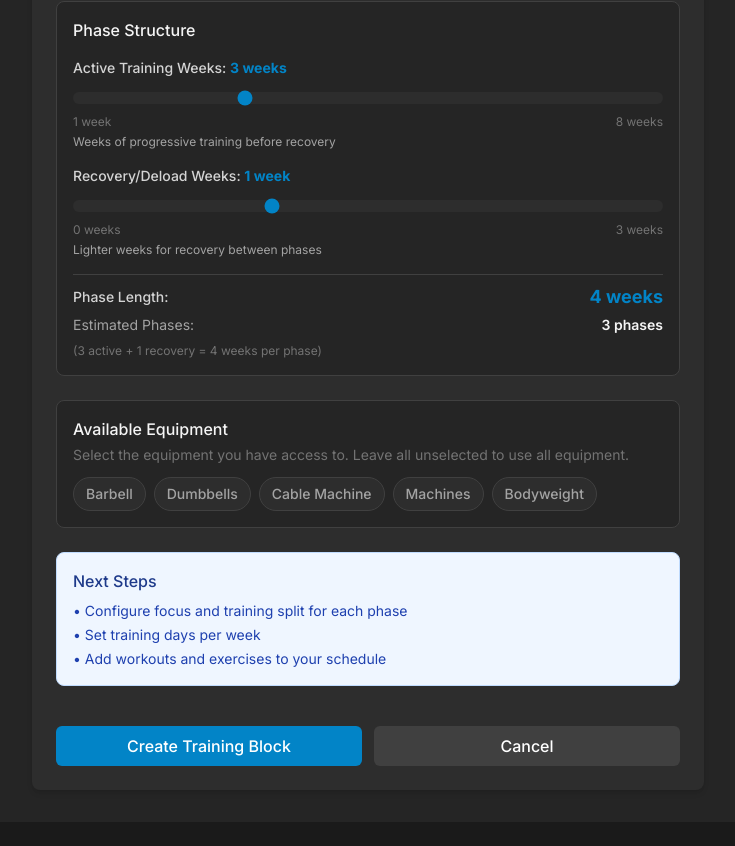
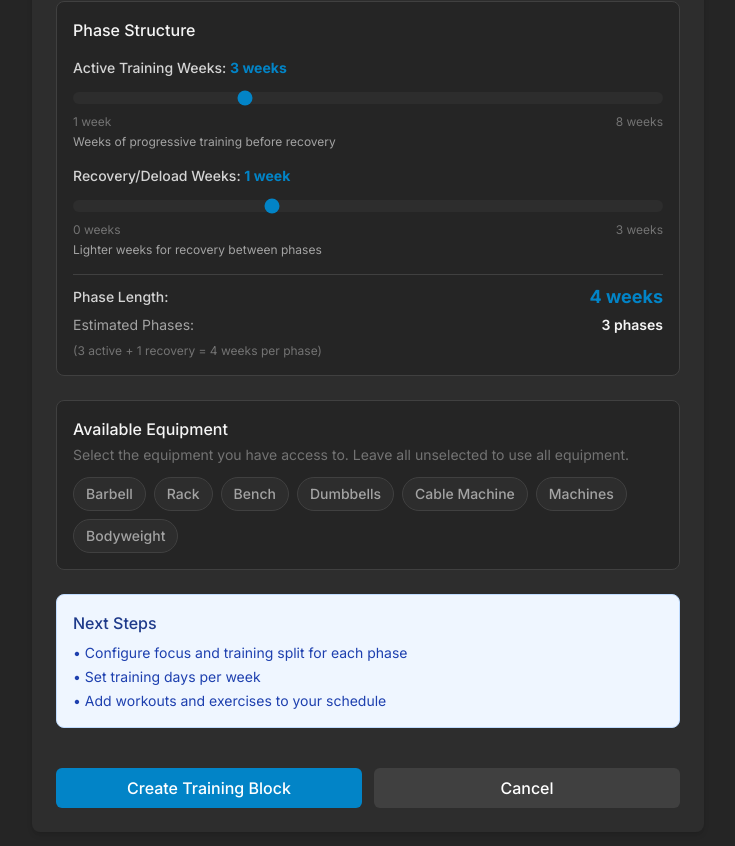
Before and after one commit to ross-adam-d/strength-training-app, a Next.js app: page /macrocycles/setup in a window 1280 px wide. Shown: the part 529-1375 px from the top of the page, without its empty margins (272-1007 px from the left). Before the commit the page ends 1351 px from the top, so only its background shows below. Built offline with nearby package versions, Linux system fonts and the light colour scheme; no server answers; the database is empty; sample sign-in values are in the browser's storage.

Commit message:
Add rack and bench equipment types; fix UX to start with empty selection

```diff
--- a/app/(dashboard)/macrocycles/setup/page.tsx
+++ b/app/(dashboard)/macrocycles/setup/page.tsx
@@ -254,10 +254,12 @@ export default function SetupPage() {
               <p className="text-sm text-gray-500 mb-3">Select the equipment you have access to. Leave all unselected to use all equipment.</p>
               <div className="flex flex-wrap gap-2">
                 {[
-                  { key: 'barbell',   label: 'Barbell' },
-                  { key: 'dumbbell',  label: 'Dumbbells' },
-                  { key: 'cable',     label: 'Cable Machine' },
-                  { key: 'machine',   label: 'Machines' },
+                  { key: 'barbell',    label: 'Barbell' },
+                  { key: 'rack',       label: 'Rack' },
+                  { key: 'bench',      label: 'Bench' },
+                  { key: 'dumbbell',   label: 'Dumbbells' },
+                  { key: 'cable',      label: 'Cable Machine' },
+                  { key: 'machine',    label: 'Machines' },
                   { key: 'bodyweight', label: 'Bodyweight' },
                 ].map(({ key, label }) => (
                   <button
--- a/lib/splitTemplates.ts
+++ b/lib/splitTemplates.ts
@@ -27,26 +27,26 @@ const WORKOUT_TYPES: Record<string, WorkoutType> = {
   'Full Body': {
     name: 'Full Body',
     slots: [
-      { label: 'Legs (Compound)',  exerciseName: 'Barbell Squat',       equipment: 'barbell',     alternatives: [{ exerciseName: 'Leg Press', equipment: 'machine' }, { exerciseName: 'Lunges', equipment: 'bodyweight' }],                                                        buildSets: 4, buildReps: '6-8',   recoverySets: 2, recoveryReps: '8-10',  restPeriod: 180 },
-      { label: 'Chest (Compound)', exerciseName: 'Barbell Bench Press', equipment: 'barbell',     alternatives: [{ exerciseName: 'Dumbbell Bench Press', equipment: 'dumbbell' }, { exerciseName: 'Push-ups', equipment: 'bodyweight' }],                                         buildSets: 4, buildReps: '6-8',   recoverySets: 2, recoveryReps: '8-10',  restPeriod: 150 },
+      { label: 'Legs (Compound)',  exerciseName: 'Barbell Squat',       equipment: 'rack',     alternatives: [{ exerciseName: 'Leg Press', equipment: 'machine' }, { exerciseName: 'Lunges', equipment: 'bodyweight' }],                                                        buildSets: 4, buildReps: '6-8',   recoverySets: 2, recoveryReps: '8-10',  restPeriod: 180 },
+      { label: 'Chest (Compound)', exerciseName: 'Barbell Bench Press', equipment: 'bench',     alternatives: [{ exerciseName: 'Dumbbell Bench Press', equipment: 'dumbbell' }, { exerciseName: 'Push-ups', equipment: 'bodyweight' }],                                         buildSets: 4, buildReps: '6-8',   recoverySets: 2, recoveryReps: '8-10',  restPeriod: 150 },
       { label: 'Back (Compound)',  exerciseName: 'Barbell Row',         equipment: 'barbell',     alternatives: [{ exerciseName: 'Seated Cable Row', equipment: 'cable' }, { exerciseName: 'Lat Pulldown', equipment: 'cable' }],                                                  buildSets: 3, buildReps: '8-10',  recoverySets: 2, recoveryReps: '10-12', restPeriod: 120 },
-      { label: 'Shoulders',        exerciseName: 'Overhead Press',      equipment: 'barbell',     alternatives: [{ exerciseName: 'Dumbbell Shoulder Press', equipment: 'dumbbell' }],                                                                                             buildSets: 3, buildReps: '8-10',  recoverySets: 2, recoveryReps: '10-12', restPeriod: 120 },
+      { label: 'Shoulders',        exerciseName: 'Overhead Press',      equipment: 'rack',     alternatives: [{ exerciseName: 'Dumbbell Shoulder Press', equipment: 'dumbbell' }],                                                                                             buildSets: 3, buildReps: '8-10',  recoverySets: 2, recoveryReps: '10-12', restPeriod: 120 },
       { label: 'Core',             exerciseName: 'Plank',               equipment: 'bodyweight',  alternatives: [],                                                                                                                                                                buildSets: 3, buildReps: '60s',   recoverySets: 2, recoveryReps: '30s',   restPeriod: 60  },
     ],
   },
   'Upper': {
     name: 'Upper',
     slots: [
-      { label: 'Chest (Compound)', exerciseName: 'Barbell Bench Press', equipment: 'barbell',  alternatives: [{ exerciseName: 'Dumbbell Bench Press', equipment: 'dumbbell' }, { exerciseName: 'Push-ups', equipment: 'bodyweight' }],  buildSets: 4, buildReps: '6-8',   recoverySets: 2, recoveryReps: '8-10',  restPeriod: 150 },
+      { label: 'Chest (Compound)', exerciseName: 'Barbell Bench Press', equipment: 'bench',  alternatives: [{ exerciseName: 'Dumbbell Bench Press', equipment: 'dumbbell' }, { exerciseName: 'Push-ups', equipment: 'bodyweight' }],  buildSets: 4, buildReps: '6-8',   recoverySets: 2, recoveryReps: '8-10',  restPeriod: 150 },
       { label: 'Back (Compound)',  exerciseName: 'Barbell Row',         equipment: 'barbell',  alternatives: [{ exerciseName: 'Seated Cable Row', equipment: 'cable' }, { exerciseName: 'Lat Pulldown', equipment: 'cable' }],          buildSets: 4, buildReps: '6-8',   recoverySets: 2, recoveryReps: '8-10',  restPeriod: 150 },
-      { label: 'Shoulders',        exerciseName: 'Overhead Press',      equipment: 'barbell',  alternatives: [{ exerciseName: 'Dumbbell Shoulder Press', equipment: 'dumbbell' }],                                                    buildSets: 3, buildReps: '8-10',  recoverySets: 2, recoveryReps: '10-12', restPeriod: 120 },
+      { label: 'Shoulders',        exerciseName: 'Overhead Press',      equipment: 'rack',  alternatives: [{ exerciseName: 'Dumbbell Shoulder Press', equipment: 'dumbbell' }],                                                    buildSets: 3, buildReps: '8-10',  recoverySets: 2, recoveryReps: '10-12', restPeriod: 120 },
       { label: 'Biceps',           exerciseName: 'Dumbbell Curl',       equipment: 'dumbbell', alternatives: [{ exerciseName: 'Barbell Curl', equipment: 'barbell' }],                                                               buildSets: 3, buildReps: '10-12', recoverySets: 2, recoveryReps: '12-15', restPeriod: 60  },
     ],
   },
   'Lower': {
     name: 'Lower',
     slots: [
-      { label: 'Legs (Compound)',  exerciseName: 'Barbell Squat',      equipment: 'barbell',    alternatives: [{ exerciseName: 'Leg Press', equipment: 'machine' }, { exerciseName: 'Lunges', equipment: 'bodyweight' }],                                    buildSets: 4, buildReps: '6-8',   recoverySets: 2, recoveryReps: '8-10',  restPeriod: 180 },
+      { label: 'Legs (Compound)',  exerciseName: 'Barbell Squat',      equipment: 'rack',    alternatives: [{ exerciseName: 'Leg Press', equipment: 'machine' }, { exerciseName: 'Lunges', equipment: 'bodyweight' }],                                    buildSets: 4, buildReps: '6-8',   recoverySets: 2, recoveryReps: '8-10',  restPeriod: 180 },
       { label: 'Posterior Chain',  exerciseName: 'Romanian Deadlift', equipment: 'barbell',    alternatives: [{ exerciseName: 'Lunges', equipment: 'dumbbell' }, { exerciseName: 'Leg Curl', equipment: 'machine' }],                                        buildSets: 3, buildReps: '8-10',  recoverySets: 2, recoveryReps: '10-12', restPeriod: 150 },
       { label: 'Quads',            exerciseName: 'Leg Extension',     equipment: 'machine',    alternatives: [{ exerciseName: 'Lunges', equipment: 'dumbbell' }, { exerciseName: 'Lunges', equipment: 'bodyweight' }],                                       buildSets: 3, buildReps: '10-12', recoverySets: 2, recoveryReps: '12-15', restPeriod: 90  },
       { label: 'Hamstrings',       exerciseName: 'Leg Curl',          equipment: 'machine',    alternatives: [{ exerciseName: 'Romanian Deadlift', equipment: 'barbell' }, { exerciseName: 'Lunges', equipment: 'bodyweight' }],                             buildSets: 3, buildReps: '10-12', recoverySets: 2, recoveryReps: '12-15', restPeriod: 90  },
@@ -56,8 +56,8 @@ const WORKOUT_TYPES: Record<string, WorkoutType> = {
   'Push': {
     name: 'Push',
     slots: [
-      { label: 'Chest (Compound)',  exerciseName: 'Barbell Bench Press',  equipment: 'barbell',  alternatives: [{ exerciseName: 'Dumbbell Bench Press', equipment: 'dumbbell' }, { exerciseName: 'Push-ups', equipment: 'bodyweight' }],                                       buildSets: 4, buildReps: '6-8',   recoverySets: 2, recoveryReps: '8-10',  restPeriod: 150 },
-      { label: 'Shoulders',         exerciseName: 'Overhead Press',       equipment: 'barbell',  alternatives: [{ exerciseName: 'Dumbbell Shoulder Press', equipment: 'dumbbell' }],                                                                                           buildSets: 3, buildReps: '8-10',  recoverySets: 2, recoveryReps: '10-12', restPeriod: 120 },
+      { label: 'Chest (Compound)',  exerciseName: 'Barbell Bench Press',  equipment: 'bench',  alternatives: [{ exerciseName: 'Dumbbell Bench Press', equipment: 'dumbbell' }, { exerciseName: 'Push-ups', equipment: 'bodyweight' }],                                       buildSets: 4, buildReps: '6-8',   recoverySets: 2, recoveryReps: '8-10',  restPeriod: 150 },
+      { label: 'Shoulders',         exerciseName: 'Overhead Press',       equipment: 'rack',  alternatives: [{ exerciseName: 'Dumbbell Shoulder Press', equipment: 'dumbbell' }],                                                                                           buildSets: 3, buildReps: '8-10',  recoverySets: 2, recoveryReps: '10-12', restPeriod: 120 },
       { label: 'Chest (Isolation)', exerciseName: 'Chest Fly (Dumbbell)', equipment: 'dumbbell', alternatives: [{ exerciseName: 'Push-ups', equipment: 'bodyweight' }],                                                                                                        buildSets: 3, buildReps: '10-12', recoverySets: 2, recoveryReps: '12-15', restPeriod: 90  },
       { label: 'Side Delts',        exerciseName: 'Lateral Raise',        equipment: 'dumbbell', alternatives: [{ exerciseName: 'Front Raise', equipment: 'dumbbell' }],                                                                                                       buildSets: 3, buildReps: '12-15', recoverySets: 2, recoveryReps: '15',    restPeriod: 60  },
       { label: 'Triceps',           exerciseName: 'Tricep Pushdown',      equipment: 'cable',    alternatives: [{ exerciseName: 'Overhead Tricep Extension', equipment: 'dumbbell' }, { exerciseName: 'Tricep Dips', equipment: 'bodyweight' }],                               buildSets: 3, buildReps: '10-12', recoverySets: 2, recoveryReps: '12-15', restPeriod: 60  },
@@ -75,7 +75,7 @@ const WORKOUT_TYPES: Record<string, WorkoutType> = {
   'Legs': {
     name: 'Legs',
     slots: [
-      { label: 'Legs (Compound)', exerciseName: 'Barbell Squat',     equipment: 'barbell',    alternatives: [{ exerciseName: 'Leg Press', equipment: 'machine' }, { exerciseName: 'Lunges', equipment: 'bodyweight' }],                            buildSets: 4, buildReps: '6-8',   recoverySets: 2, recoveryReps: '8-10',  restPeriod: 180 },
+      { label: 'Legs (Compound)', exerciseName: 'Barbell Squat',     equipment: 'rack',    alternatives: [{ exerciseName: 'Leg Press', equipment: 'machine' }, { exerciseName: 'Lunges', equipment: 'bodyweight' }],                            buildSets: 4, buildReps: '6-8',   recoverySets: 2, recoveryReps: '8-10',  restPeriod: 180 },
       { label: 'Posterior Chain', exerciseName: 'Romanian Deadlift', equipment: 'barbell',    alternatives: [{ exerciseName: 'Lunges', equipment: 'dumbbell' }, { exerciseName: 'Leg Curl', equipment: 'machine' }],                               buildSets: 3, buildReps: '8-10',  recoverySets: 2, recoveryReps: '10-12', restPeriod: 150 },
       { label: 'Quads',           exerciseName: 'Leg Extension',     equipment: 'machine',    alternatives: [{ exerciseName: 'Lunges', equipment: 'dumbbell' }, { exerciseName: 'Lunges', equipment: 'bodyweight' }],                              buildSets: 3, buildReps: '10-12', recoverySets: 2, recoveryReps: '12-15', restPeriod: 90  },
       { label: 'Hamstrings',      exerciseName: 'Leg Curl',          equipment: 'machine',    alternatives: [{ exerciseName: 'Romanian Deadlift', equipment: 'barbell' }, { exerciseName: 'Lunges', equipment: 'bodyweight' }],                    buildSets: 3, buildReps: '10-12', recoverySets: 2, recoveryReps: '12-15', restPeriod: 90  },
@@ -85,8 +85,8 @@ const WORKOUT_TYPES: Record<string, WorkoutType> = {
   'Chest': {
     name: 'Chest',
     slots: [
-      { label: 'Chest (Flat)',      exerciseName: 'Barbell Bench Press',   equipment: 'barbell',  alternatives: [{ exerciseName: 'Dumbbell Bench Press', equipment: 'dumbbell' }, { exerciseName: 'Push-ups', equipment: 'bodyweight' }],                                      buildSets: 4, buildReps: '6-8',   recoverySets: 2, recoveryReps: '8-10',  restPeriod: 150 },
-      { label: 'Chest (Incline)',   exerciseName: 'Incline Dumbbell Press', equipment: 'dumbbell', alternatives: [{ exerciseName: 'Incline Barbell Bench Press', equipment: 'barbell' }, { exerciseName: 'Push-ups', equipment: 'bodyweight' }],                               buildSets: 3, buildReps: '8-10',  recoverySets: 2, recoveryReps: '10-12', restPeriod: 120 },
+      { label: 'Chest (Flat)',      exerciseName: 'Barbell Bench Press',   equipment: 'bench',  alternatives: [{ exerciseName: 'Dumbbell Bench Press', equipment: 'dumbbell' }, { exerciseName: 'Push-ups', equipment: 'bodyweight' }],                                      buildSets: 4, buildReps: '6-8',   recoverySets: 2, recoveryReps: '8-10',  restPeriod: 150 },
+      { label: 'Chest (Incline)',   exerciseName: 'Incline Dumbbell Press', equipment: 'dumbbell', alternatives: [{ exerciseName: 'Incline Barbell Bench Press', equipment: 'bench' }, { exerciseName: 'Push-ups', equipment: 'bodyweight' }],                               buildSets: 3, buildReps: '8-10',  recoverySets: 2, recoveryReps: '10-12', restPeriod: 120 },
       { label: 'Chest (Isolation)', exerciseName: 'Chest Fly (Dumbbell)',  equipment: 'dumbbell', alternatives: [{ exerciseName: 'Push-ups', equipment: 'bodyweight' }],                                                                                                       buildSets: 3, buildReps: '10-12', recoverySets: 2, recoveryReps: '12-15', restPeriod: 90  },
       { label: 'Triceps',           exerciseName: 'Tricep Pushdown',       equipment: 'cable',    alternatives: [{ exerciseName: 'Overhead Tricep Extension', equipment: 'dumbbell' }, { exerciseName: 'Tricep Dips', equipment: 'bodyweight' }],                              buildSets: 3, buildReps: '10-12', recoverySets: 2, recoveryReps: '12-15', restPeriod: 60  },
     ],
@@ -103,7 +103,7 @@ const WORKOUT_TYPES: Record<string, WorkoutType> = {
   'Shoulders': {
     name: 'Shoulders',
     slots: [
-      { label: 'Shoulders (Press)',  exerciseName: 'Overhead Press',  equipment: 'barbell',  alternatives: [{ exerciseName: 'Dumbbell Shoulder Press', equipment: 'dumbbell' }],          buildSets: 4, buildReps: '6-8',   recoverySets: 2, recoveryReps: '8-10',  restPeriod: 150 },
+      { label: 'Shoulders (Press)',  exerciseName: 'Overhead Press',  equipment: 'rack',  alternatives: [{ exerciseName: 'Dumbbell Shoulder Press', equipment: 'dumbbell' }],          buildSets: 4, buildReps: '6-8',   recoverySets: 2, recoveryReps: '8-10',  restPeriod: 150 },
       { label: 'Side Delts',         exerciseName: 'Lateral Raise',   equipment: 'dumbbell', alternatives: [{ exerciseName: 'Front Raise', equipment: 'dumbbell' }],                     buildSets: 3, buildReps: '12-15', recoverySets: 2, recoveryReps: '15',    restPeriod: 60  },
       { label: 'Rear Delts',         exerciseName: 'Face Pulls',      equipment: 'cable',    alternatives: [{ exerciseName: 'Lateral Raise', equipment: 'dumbbell' }],                   buildSets: 3, buildReps: '12-15', recoverySets: 2, recoveryReps: '15',    restPeriod: 60  },
       { label: 'Traps',              exerciseName: 'Dumbbell Shrugs', equipment: 'dumbbell', alternatives: [],                                                                            buildSets: 3, buildReps: '10-12', recoverySets: 2, recoveryReps: '12-15', restPeriod: 90  },
@@ -114,7 +114,7 @@ const WORKOUT_TYPES: Record<string, WorkoutType> = {
     slots: [
       { label: 'Biceps (Compound)',   exerciseName: 'Barbell Curl',     equipment: 'barbell',  alternatives: [{ exerciseName: 'Dumbbell Curl', equipment: 'dumbbell' }],                                                                               buildSets: 3, buildReps: '8-10',  recoverySets: 2, recoveryReps: '10-12', restPeriod: 90  },
       { label: 'Biceps (Isolation)',  exerciseName: 'Dumbbell Curl',    equipment: 'dumbbell', alternatives: [{ exerciseName: 'Barbell Curl', equipment: 'barbell' }],                                                                                buildSets: 3, buildReps: '10-12', recoverySets: 2, recoveryReps: '12-15', restPeriod: 60  },
-      { label: 'Triceps (Compound)',  exerciseName: 'Close Grip Bench', equipment: 'barbell',  alternatives: [{ exerciseName: 'Overhead Tricep Extension', equipment: 'dumbbell' }, { exerciseName: 'Tricep Dips', equipment: 'bodyweight' }],         buildSets: 3, buildReps: '8-10',  recoverySets: 2, recoveryReps: '10-12', restPeriod: 90  },
+      { label: 'Triceps (Compound)',  exerciseName: 'Close Grip Bench', equipment: 'bench',  alternatives: [{ exerciseName: 'Overhead Tricep Extension', equipment: 'dumbbell' }, { exerciseName: 'Tricep Dips', equipment: 'bodyweight' }],         buildSets: 3, buildReps: '8-10',  recoverySets: 2, recoveryReps: '10-12', restPeriod: 90  },
       { label: 'Triceps (Isolation)', exerciseName: 'Tricep Pushdown',  equipment: 'cable',    alternatives: [{ exerciseName: 'Overhead Tricep Extension', equipment: 'dumbbell' }, { exerciseName: 'Tricep Dips', equipment: 'bodyweight' }],         buildSets: 3, buildReps: '10-12', recoverySets: 2, recoveryReps: '12-15', restPeriod: 60  },
     ],
   },
```
